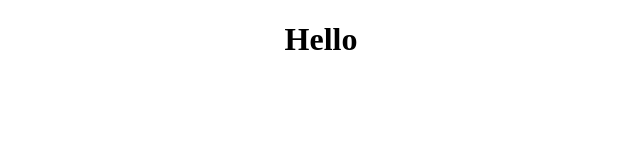
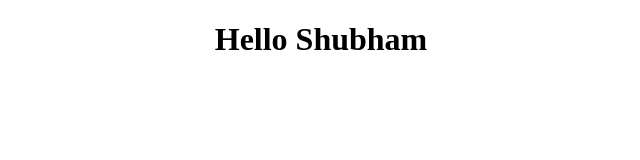
Before and after one commit to spawade99/HelloWorld, a plain HTML site: page docs/index.html in a window 1280 px wide. Shown: the whole page, without its empty margins (319-959 px from the left). Drawn offline with Linux system fonts and the light colour scheme.

Commit message:
Update index.html

```diff
--- a/docs/index.html
+++ b/docs/index.html
@@ -10,7 +10,7 @@
     </head>
     <body>
     <center>
-       <h1>Hello</h1>
+       <h1>Hello Shubham</h1>
        </center>
         <script src="" async defer></script>
     </body>
```
